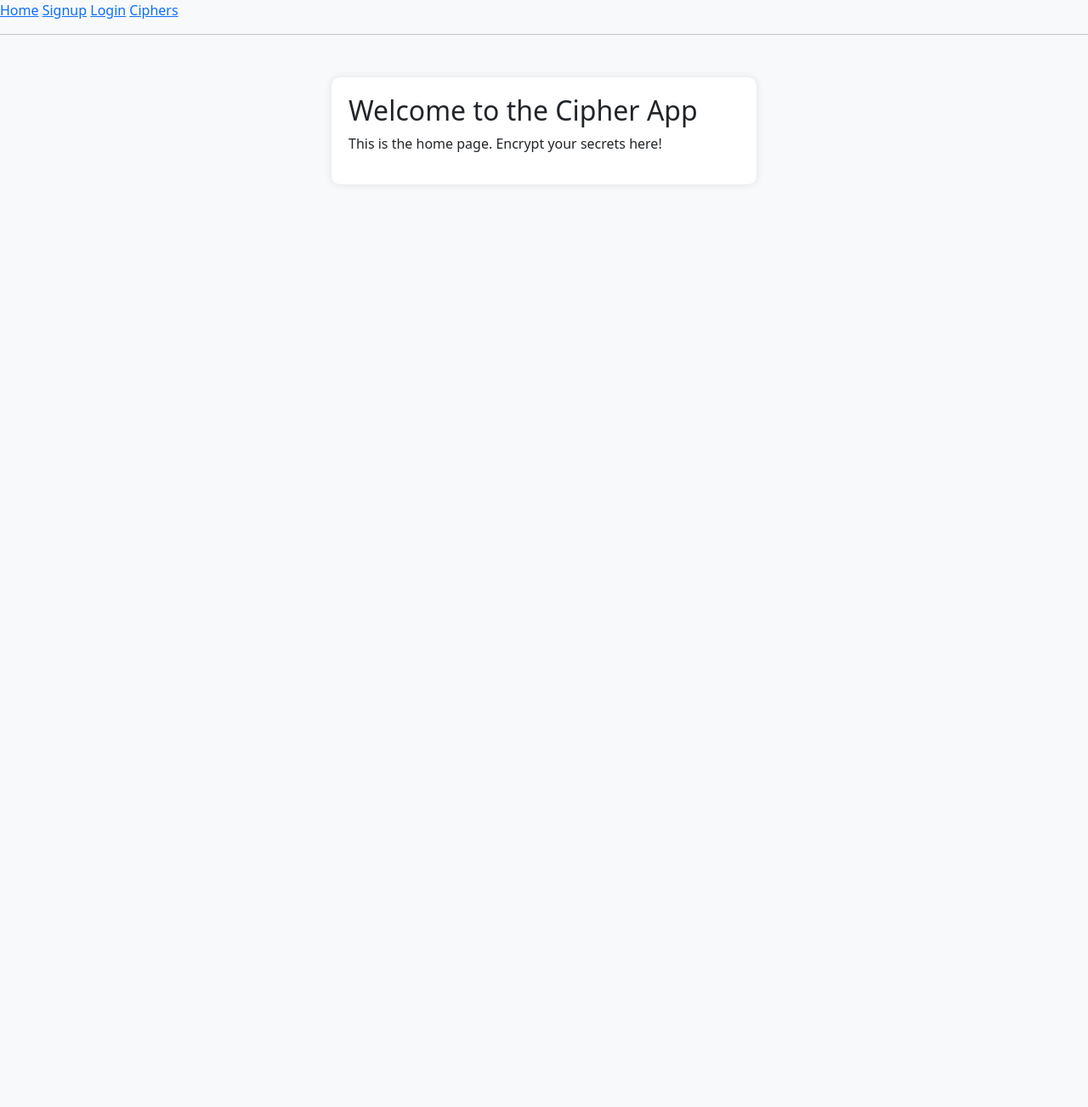
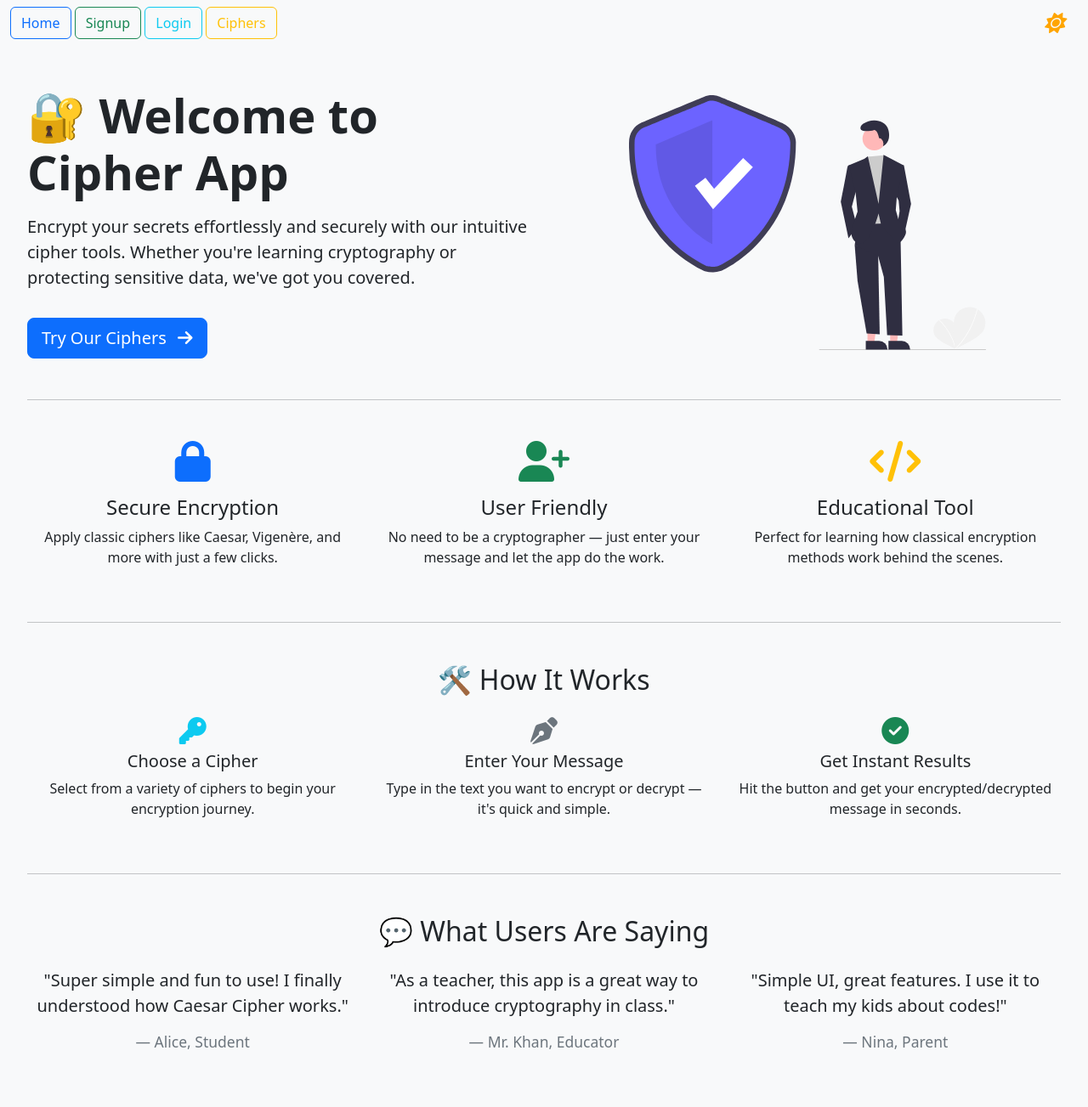
Before and after one commit to bossambani/Cryptography, a Flask app: page / in a window 1280 px wide. Shown: the whole page at 85% size. Before the commit the page ends 179 px from the top, so only its background shows below. Run offline with Flask 3, Linux system fonts and the light colour scheme.

Commit message:
UI modification

```diff
--- a/static/index.js
+++ b/static/index.js
@@ -1 +1,31 @@
-console.log("I am running")
+
+  const themeToggle = document.getElementById('themeToggle');
+  const themeIcon = document.getElementById('themeIcon');
+  const body = document.body;
+
+  function applyTheme(theme) {
+    if (theme === 'dark') {
+      body.classList.add('dark-mode');
+      localStorage.setItem('darkMode', 'enabled');
+    } else {
+      body.classList.remove('dark-mode');
+      localStorage.setItem('darkMode', 'disabled');
+    }
+  }
+
+  // Load saved preference
+  window.onload = () => {
+    const savedTheme = localStorage.getItem('darkMode');
+    if (savedTheme === 'enabled') {
+      body.classList.add('dark-mode');
+    }
+  };
+
+  // Toggle on click
+  themeToggle.addEventListener('click', () => {
+    if (body.classList.contains('dark-mode')) {
+      applyTheme('light');
+    } else {
+      applyTheme('dark');
+    }
+  });
--- a/static/styles.css
+++ b/static/styles.css
@@ -1,5 +1,9 @@
 body {
     background-color: #f8f9fa;
+}
+.custom-wide-container {
+    max-width: 95%;
+    margin: 0 auto;
 }
 .container {
     max-width: 500px;
@@ -13,3 +17,47 @@
     font-weight: bold;
     color: #007bff;
 }
+.theme-toggle {
+    display: flex;
+    align-items: center;
+    justify-content: center;
+  }
+
+.theme-toggle i {
+    transition: transform 0.3s ease, color 0.3s ease;
+  }
+
+body.dark-mode .icon-sun::before {
+    content: "\f186"; /* Moon icon */
+    font-family: "Font Awesome 6 Free";
+    font-weight: 900;
+    color: #f1c40f;
+    transform: rotate(360deg);
+  }
+
+body:not(.dark-mode) .icon-sun::before {
+    content: "\f185"; /* Sun icon */
+    font-family: "Font Awesome 6 Free";
+    font-weight: 900;
+    color: #ffa500;
+    transform: rotate(0deg);
+  }
+
+body.dark-mode {
+    background-color: #121212 !important;
+    color: #e0e0e0 !important;
+  }
+
+.dark-mode .card, .dark-mode .accordion-item {
+    background-color: #1e1e1e;
+    color: #e0e0e0;
+  }
+
+.dark-mode .btn-primary {
+    background-color: #4a4a4a;
+    border-color: #4a4a4a;
+  }
+
+.dark-mode .btn-primary:hover {
+    background-color: #5a5a5a;
+  }
--- a/templates/base.html
+++ b/templates/base.html
@@ -3,34 +3,48 @@
 <head>
     <title>Flask Cipher App</title>
     <link href="https://cdn.jsdelivr.net/npm/bootstrap@5.3.0/dist/css/bootstrap.min.css" rel="stylesheet">
+    <!-- Font Awesome 6 -->
+    <link rel="stylesheet" href="https://cdnjs.cloudflare.com/ajax/libs/font-awesome/6.5.0/css/all.min.css">
+
     <link href="{{ url_for('static', filename='styles.css') }}" rel="stylesheet">
 
 </head>
 <body>
-      <nav>
-        <a href="{{ url_for('views.home') }}">Home</a>
-        <a href="{{ url_for('views.signup') }}">Signup</a>
-        <a href="{{ url_for('views.login') }}">Login</a>
-        <a href="{{ url_for('views.ciphers') }}">Ciphers</a>
+    <nav class="navbar navbar-expand-lg navbar-light bg-light justify-content-between">
+        <div class="container-fluid">
+            <div class="nav-btns">
+                <a href="{{ url_for('views.home') }}" class="btn btn-outline-primary">Home</a>
+                <a href="{{ url_for('views.signup') }}" class="btn btn-outline-success">Signup</a>
+                <a href="{{ url_for('views.login') }}" class="btn btn-outline-info">Login</a>
+                <a href="{{ url_for('views.ciphers') }}" class="btn btn-outline-warning">Ciphers</a>
+            </div>
+
+    <!-- Dark Mode Toggle Switch -->
+    <div class="theme-toggle me-3" id="themeToggle">
+        <i class="icon-sun" id="themeIcon" style="font-size: 1.5rem; cursor: pointer;"></i>
+      </div>
     </nav>
-    <hr>
 
+   <!-- Flash Messages -->
     {% with messages = get_flashed_messages(with_categories=true) %}
         {% if messages %}
-            <ul>
+            <div class="alert-container">
                 {% for category, message in messages %}
-                {% if category == 'success' %}
-                <li style="color: green">{{ message }}</li>
-            {% else %}
-                <li style="color: red">{{ message }}</li>
-            {% endif %}
-
+                    <div class="alert alert-{{ 'success' if category == 'success' else 'danger' }} alert-dismissible fade show" role="alert">
+                        {{ message }}
+                        <button type="button" class="btn-close" data-bs-dismiss="alert" aria-label="Close"></button>
+                    </div>
                 {% endfor %}
-            </ul>
+            </div>
         {% endif %}
     {% endwith %}
+
+
+<!-- Main Content -->
     {% block content %}{% endblock %}
+
     <!-- Bootstrap JS & jQuery -->
+<script src="{{ url_for('static', filename='index.js')}}"></script>
 <script src="https://code.jquery.com/jquery-3.6.0.min.js"></script>
 <script src="https://cdn.jsdelivr.net/npm/bootstrap@5.3.0/dist/js/bootstrap.bundle.min.js"></script>
 </body>
--- a/templates/home.html
+++ b/templates/home.html
@@ -1,9 +1,88 @@
-{% extends 'base.html'%}
+{% extends 'base.html' %}
 {% block content %}
-<div class="container">
-    <div class="row">
-<h2>Welcome to the Cipher App</h2>
-<p>This is the home page. Encrypt your secrets here!</p>
+<div class="custom-wide-container my-5">
+  <div class="row align-items-center">
+    <div class="col-md-6">
+      <h1 class="display-4 fw-bold mb-3">🔐 Welcome to Cipher App</h1>
+      <p class="lead">
+        Encrypt your secrets effortlessly and securely with our intuitive cipher tools.
+        Whether you're learning cryptography or protecting sensitive data, we've got you covered.
+      </p>
+      <a href="{{ url_for('views.ciphers') }}" class="btn btn-primary btn-lg mt-3">
+        Try Our Ciphers <i class="fas fa-arrow-right ms-2"></i>
+      </a>
     </div>
+    <div class="col-md-6 text-center">
+      <img src="{{ url_for('static', filename='images/encryption.svg') }}" alt="Encryption Illustration" class="img-fluid" style="max-height: 300px;">
+    </div>
+  </div>
+
+  <hr class="my-5">
+
+  <div class="row text-center">
+    <div class="col-md-4">
+      <i class="fas fa-lock fa-3x text-primary mb-3"></i>
+      <h4>Secure Encryption</h4>
+      <p>Apply classic ciphers like Caesar, Vigenère, and more with just a few clicks.</p>
+    </div>
+    <div class="col-md-4">
+      <i class="fas fa-user-plus fa-3x text-success mb-3"></i>
+      <h4>User Friendly</h4>
+      <p>No need to be a cryptographer — just enter your message and let the app do the work.</p>
+    </div>
+    <div class="col-md-4">
+      <i class="fas fa-code fa-3x text-warning mb-3"></i>
+      <h4>Educational Tool</h4>
+      <p>Perfect for learning how classical encryption methods work behind the scenes.</p>
+    </div>
+  </div>
+
+  <!-- New Section: How It Works -->
+  <hr class="my-5">
+  <div class="row text-center">
+    <h2 class="mb-4">🛠️ How It Works</h2>
+    <div class="col-md-4">
+      <i class="fas fa-key fa-2x text-info mb-2"></i>
+      <h5>Choose a Cipher</h5>
+      <p>Select from a variety of ciphers to begin your encryption journey.</p>
+    </div>
+    <div class="col-md-4">
+      <i class="fas fa-pen-nib fa-2x text-secondary mb-2"></i>
+      <h5>Enter Your Message</h5>
+      <p>Type in the text you want to encrypt or decrypt — it's quick and simple.</p>
+    </div>
+    <div class="col-md-4">
+      <i class="fas fa-check-circle fa-2x text-success mb-2"></i>
+      <h5>Get Instant Results</h5>
+      <p>Hit the button and get your encrypted/decrypted message in seconds.</p>
+    </div>
+  </div>
+
+  <!-- New Section: Testimonials -->
+  <hr class="my-5">
+  <div class="text-center">
+    <h2 class="mb-4">💬 What Users Are Saying</h2>
+  </div>
+  <div class="row text-center">
+    <div class="col-md-4">
+      <blockquote class="blockquote">
+        <p class="mb-0">"Super simple and fun to use! I finally understood how Caesar Cipher works."</p><br>
+        <footer class="blockquote-footer">Alice, Student</footer>
+      </blockquote>
+    </div>
+    <div class="col-md-4">
+      <blockquote class="blockquote">
+        <p class="mb-0">"As a teacher, this app is a great way to introduce cryptography in class."</p><br>
+        <footer class="blockquote-footer">Mr. Khan, Educator</footer>
+      </blockquote>
+    </div>
+    <div class="col-md-4">
+      <blockquote class="blockquote">
+        <p class="mb-0">"Simple UI, great features. I use it to teach my kids about codes!"</p><br>
+        <footer class="blockquote-footer">Nina, Parent</footer>
+      </blockquote>
+    </div>
+  </div>
+
 </div>
 {% endblock %}
```
Also changed, not shown: static/images/ceasar-cipher.png (renamed from images/ceasar-cipher.png), static/images/encryption.svg (added).
